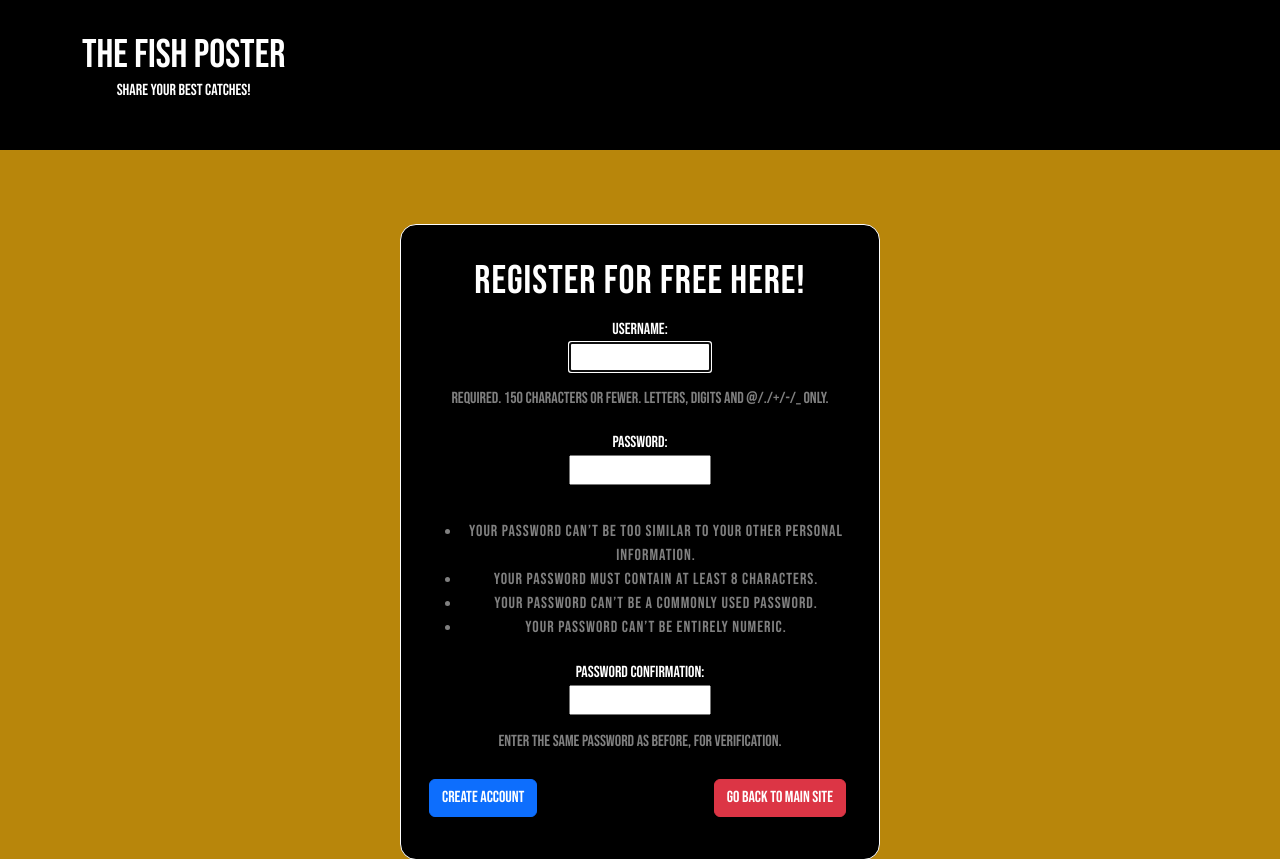
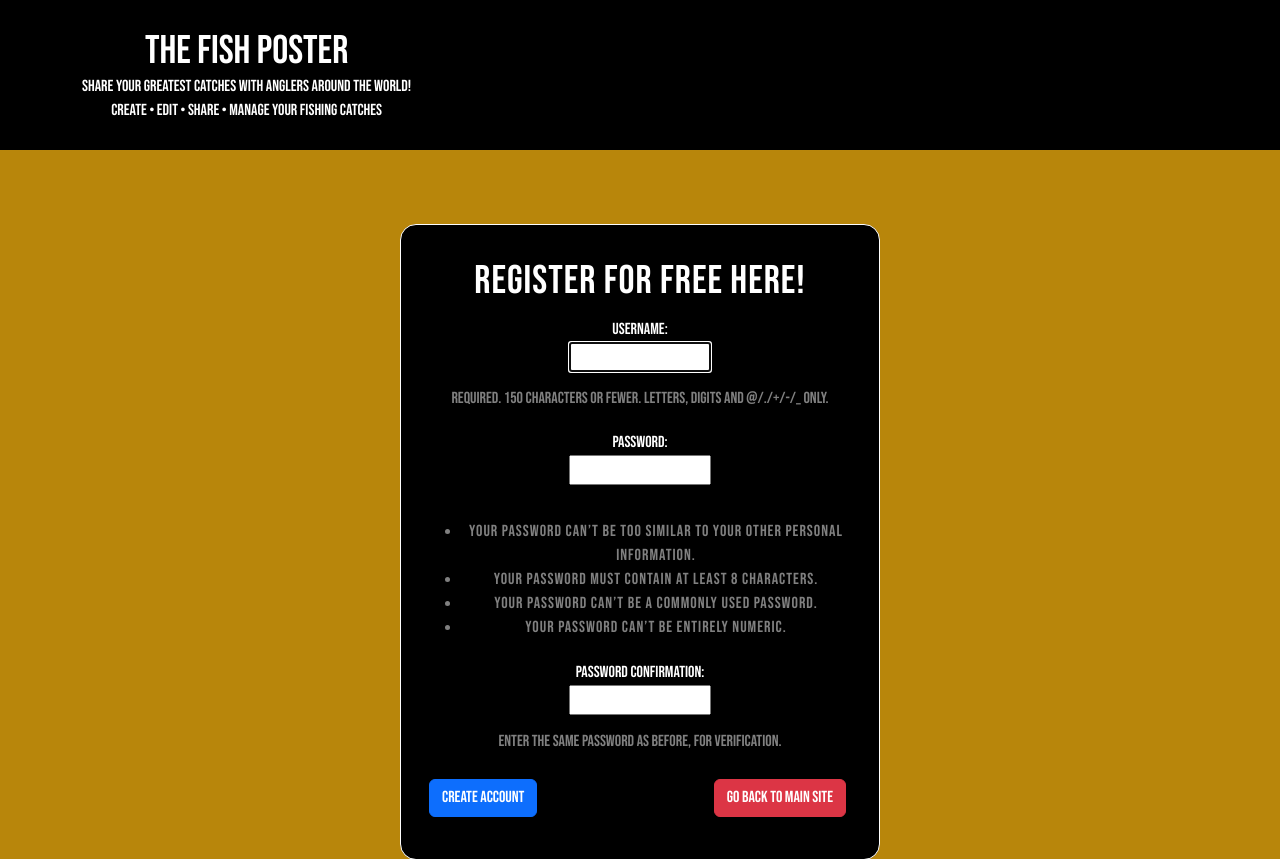
Before and after one commit to Rabbsen/thirdthingy, a Django app: page /register/ in a window 1280 px wide. Shown: the top 859 px of the page. Run offline with Django 5.2, Linux system fonts and the light colour scheme.

Commit message:
added new header text to register and login and added readme text

```diff
--- a/posts/templates/login.html
+++ b/posts/templates/login.html
@@ -22,7 +22,8 @@
        <div class="container header-content">
            <div class="header-text">
                <h1 class="mb-0"><a href="{% url 'home' %}">The Fish Poster</a></h1>
-               <p><a href="{% url 'home' %}">Share your best catches!</a></p>
+               <p class="mb-0"><a href="{% url 'home' %}">Share your greatest catches with anglers around the world!</a></p>
+               <p class="mb-0"><a href="{% url 'home' %}">Create • Edit • Share • Manage your fishing catches</a></p>
            </div>
        </div>
     </header>
--- a/posts/templates/register.html
+++ b/posts/templates/register.html
@@ -22,7 +22,8 @@
         <div class="container header-content">
             <div class="header-text">
              <h1 class="mb-0"><a href="{% url 'home' %}">The Fish Poster</a></h1>
-             <p><a href="{% url 'home' %}">Share your best catches!</a></p>
+             <p class="mb-0"><a href="{% url 'home' %}">Share your greatest catches with anglers around the world!</a></p>
+             <p class="mb-0"><a href="{% url 'home' %}">Create • Edit • Share • Manage your fishing catches</a></p>
             </div>
         </div>
     </header>
```
Also changed, not shown: README.md, 2 other files.
